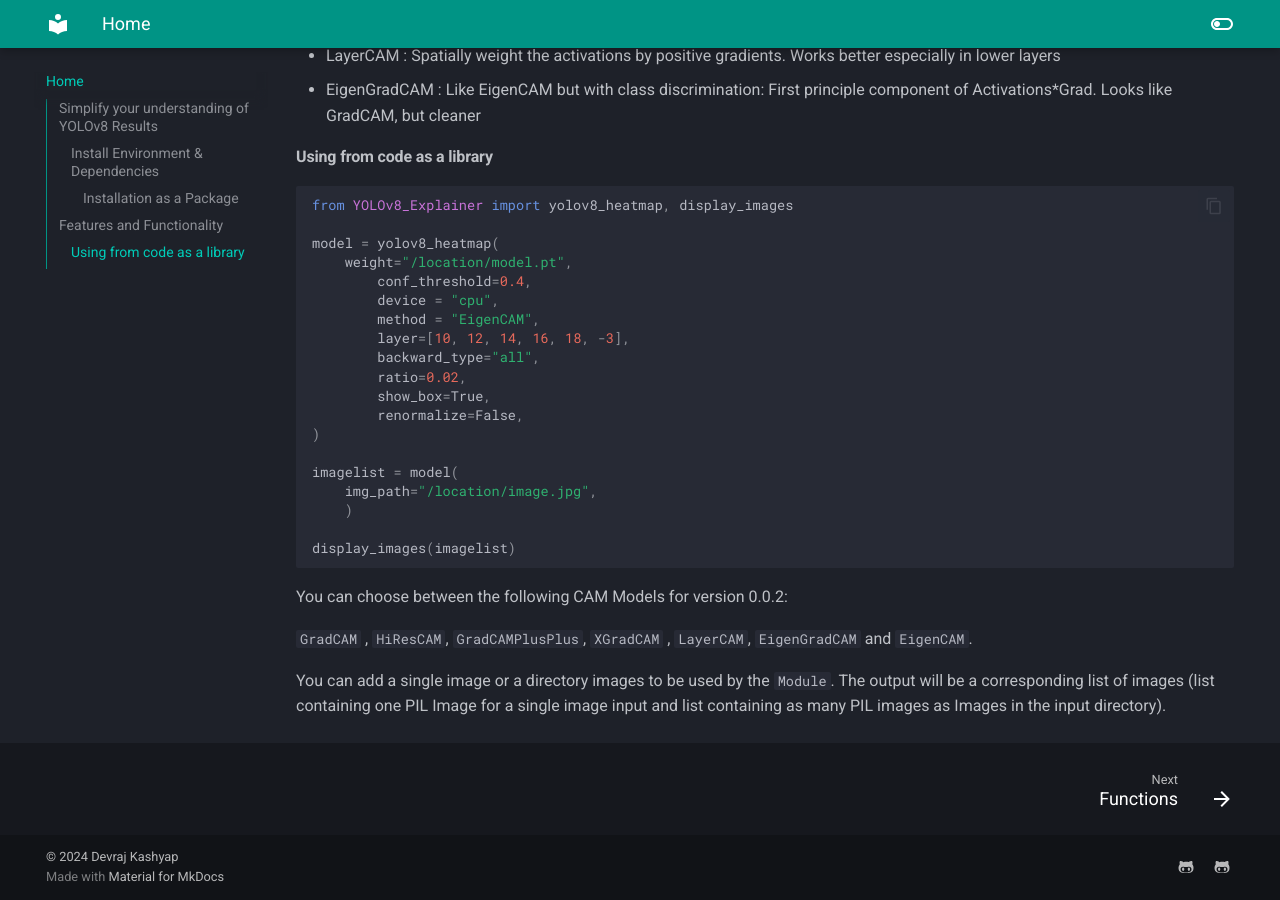
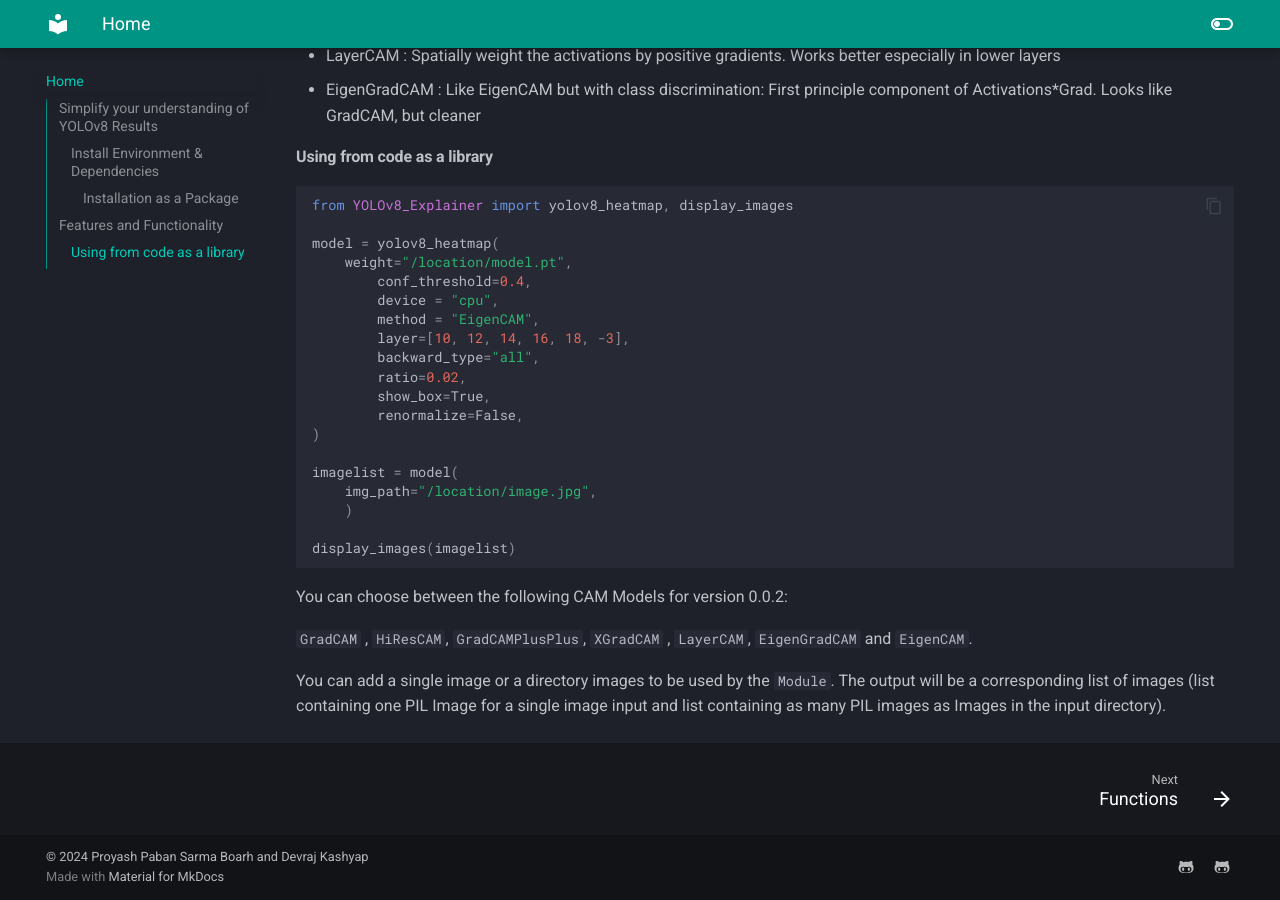
Before and after one commit to Spritan/YOLOv8_Explainer, an MkDocs documentation site: the page built from docs/index.md, in a window 1280 px wide and 900 px high, scrolled down 881 px. Built offline with MkDocs 1.6.1 and Material for MkDocs 9.7.7, drawn with Linux system fonts in a browser that asks for light colours.

Commit message:
Update mkdocs.yml

```diff
--- a/mkdocs.yml
+++ b/mkdocs.yml
@@ -61,7 +61,7 @@
       emoji_generator: !!python/name:materialx.emoji.to_svg
 
 copyright: |
-  &copy 2024 Devraj Kashyap
+  &copy 2024 Proyash Paban Sarma Boarh and Devraj Kashyap
 
 plugins:
  - mkdocstrings:
```
